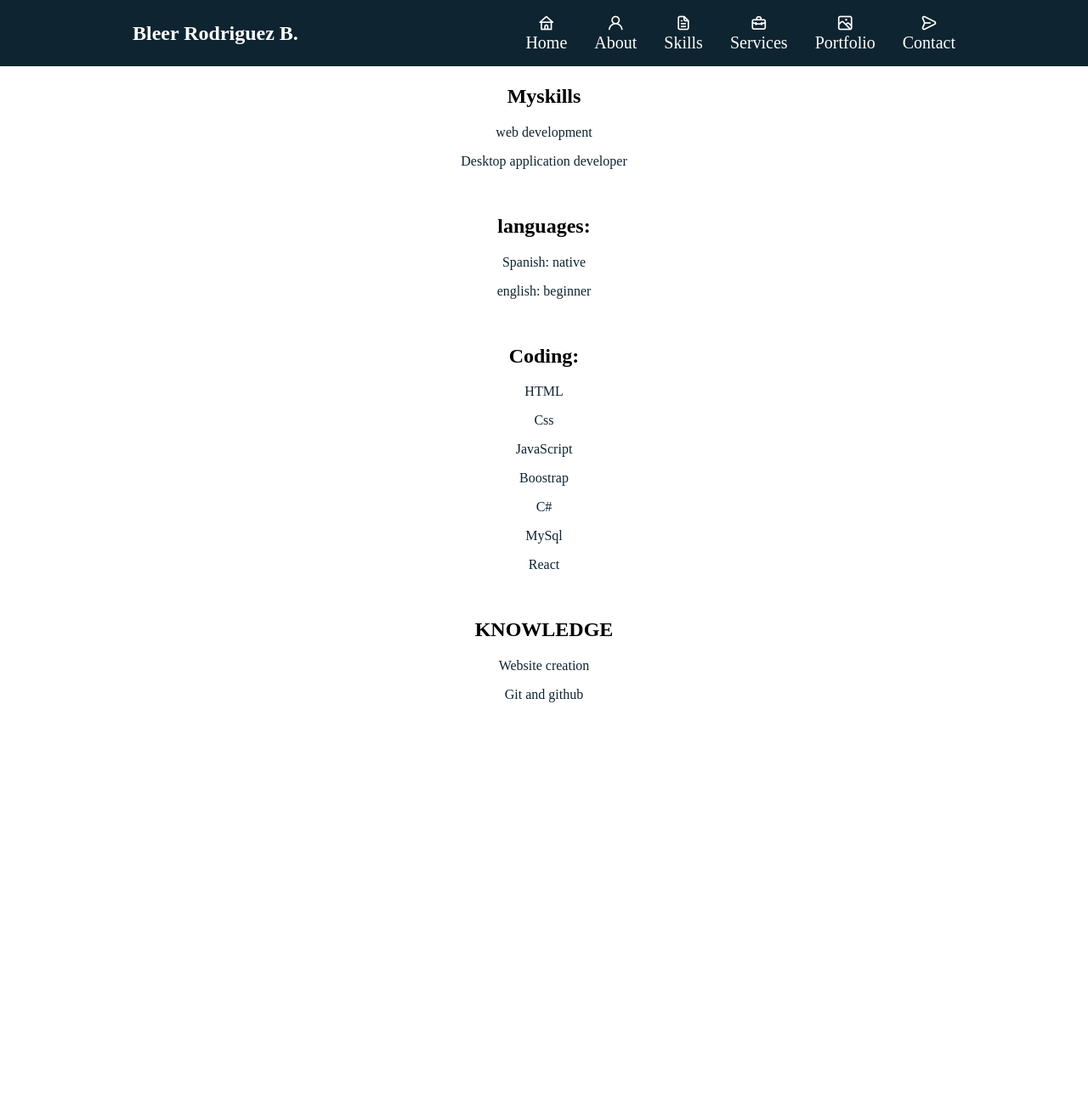
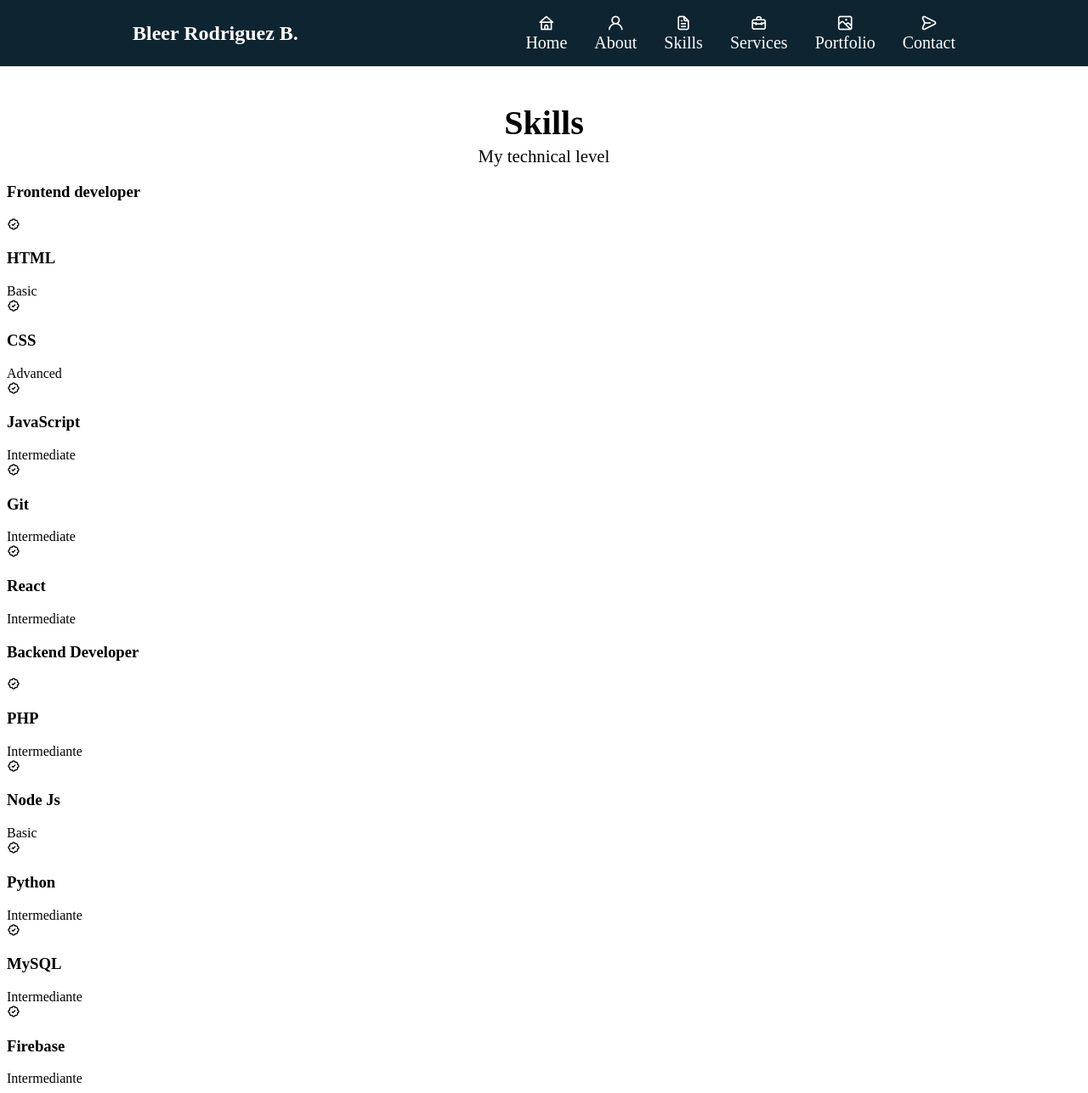
Before and after one commit to Bleer30/Portfolio, a React (Vite) app: page /skills in a window 1280 px wide. Shown: the whole page at 85% size. Before the commit the page ends 843 px from the top, so only its background shows below. Built offline with nearby package versions, Linux system fonts and the light colour scheme.

Commit message:
add information to the skills component

```diff
--- a/src/App.jsx
+++ b/src/App.jsx
@@ -8,7 +8,7 @@ import Resume from './componets/Resume';
 import Contact from './componets/Contact';
 import Home from './componets/Home/Home';
 import About from './componets/About/About';
-import Skills from './componets/Skills';
+import Skills from './componets/Skills/Skills';
 
 function App() {
   const [count, setCount] = useState(0);
--- a/src/componets/Skills.jsx
+++ /dev/null
@@ -1,32 +0,0 @@
-const Skills = () => {
-  return (
-    <div>
-      <br />
-      <br />
-      <br />
-      <br />
-      <h2>Myskills</h2>
-      <p>web development</p>
-      <p>Desktop application developer</p>
-      <br />
-      <h2>languages:</h2>
-      <p>Spanish: native</p>
-      <p>english: beginner</p>
-      <br />
-      <h2>Coding:</h2>
-      <p>HTML</p>
-      <p>Css</p>
-      <p>JavaScript</p>
-      <p>Boostrap</p>
-      <p>C#</p>
-      <p>MySql</p>
-      <p>React</p>
-      <br />
-      <h2>KNOWLEDGE</h2>
-      <p>Website creation</p>
-      <p>Git and github</p>
-    </div>
-  );
-};
-
-export default Skills;
--- /dev/null
+++ b/src/componets/Skills/Backend.jsx
@@ -0,0 +1,60 @@
+import React from 'react';
+
+const Backend = () => {
+  return (
+    <div className="skills-content">
+      <h3 className="skillis-title">Backend Developer</h3>
+
+      <div className="skills-box">
+        <div className="skills-group">
+          <div className="skills-data">
+            <i class="bx bx-badge-check"></i>
+
+            <div>
+              <h3 className="skillis-name">PHP</h3>
+              <span className="skills-level">Intermediante</span>
+            </div>
+          </div>
+
+          <div className="skills-data">
+            <i class="bx bx-badge-check"></i>
+
+            <div>
+              <h3 className="skillis-name">Node Js</h3>
+              <span className="skillis-level">Basic</span>
+            </div>
+          </div>
+
+          <div className="skills-data">
+            <i class="bx bx-badge-check"></i>
+
+            <div>
+              <h3 className="skillis-name">Python</h3>
+              <span className="skills-level">Intermediante</span>
+            </div>
+          </div>
+
+          <div className="skills-data">
+            <i class="bx bx-badge-check"></i>
+
+            <div>
+              <h3 className="skillis-name">MySQL</h3>
+              <span className="skills-level">Intermediante</span>
+            </div>
+          </div>
+
+          <div>
+            <i class="bx bx-badge-check"></i>
+
+            <div>
+              <h3 className="skillis-name">Firebase</h3>
+              <span className="skills-level">Intermediante</span>
+            </div>
+          </div>
+        </div>
+      </div>
+    </div>
+  );
+};
+
+export default Backend;
--- /dev/null
+++ b/src/componets/Skills/Frontend.jsx
@@ -0,0 +1,56 @@
+import React from 'react';
+
+const Frontend = () => {
+  return (
+    <div className="skills-content">
+      <h3 className="skills-title">Frontend developer</h3>
+
+      <div className="skills-box">
+        <div className="skills-group">
+          <div className="skills-data">
+            <i class="bx bx-badge-check"></i>
+          </div>
+
+          <div className="skills-data">
+            <h3 className="skills-name">HTML</h3>
+            <span className="skills-level">Basic</span>
+          </div>
+
+          <div className="skills-data">
+            <i class="bx bx-badge-check"></i>
+            <div>
+              <h3 className="skills-name">CSS</h3>
+              <span className="skills-level">Advanced</span>
+            </div>
+          </div>
+
+          <div className="skills-data">
+            <i class="bx bx-badge-check"></i>
+            <div>
+              <h3 className="skills-name">JavaScript</h3>
+              <span className="skills-level">Intermediate</span>
+            </div>
+          </div>
+
+          <div className="skills-data">
+            <i class="bx bx-badge-check"></i>
+            <div>
+              <h3 className="skills-name">Git</h3>
+              <span className="skills-level">Intermediate</span>
+            </div>
+          </div>
+
+          <div className="skills-data">
+            <i class="bx bx-badge-check"></i>
+            <div>
+              <h3 className="skills-name">React</h3>
+              <span className="skills-level">Intermediate</span>
+            </div>
+          </div>
+        </div>
+      </div>
+    </div>
+  );
+};
+
+export default Frontend;
--- /dev/null
+++ b/src/componets/Skills/Skills.css
@@ -0,0 +1,3 @@
+.skills-container {
+    grid-template-columns: repeat(2, 350px);
+}
--- /dev/null
+++ b/src/componets/Skills/Skills.jsx
@@ -0,0 +1,19 @@
+import React from 'react';
+import './Skills.css';
+import Frontend from './Frontend';
+import Backend from './Backend';
+
+const Skills = () => {
+  return (
+    <section className="skills section" id="skills">
+      <h2 className="section-title">Skills</h2>
+      <span className="section-subtitle">My technical level</span>
+
+      <div className="skills-container container grid"></div>
+      <Frontend />
+      <Backend />
+    </section>
+  );
+};
+
+export default Skills;
```
